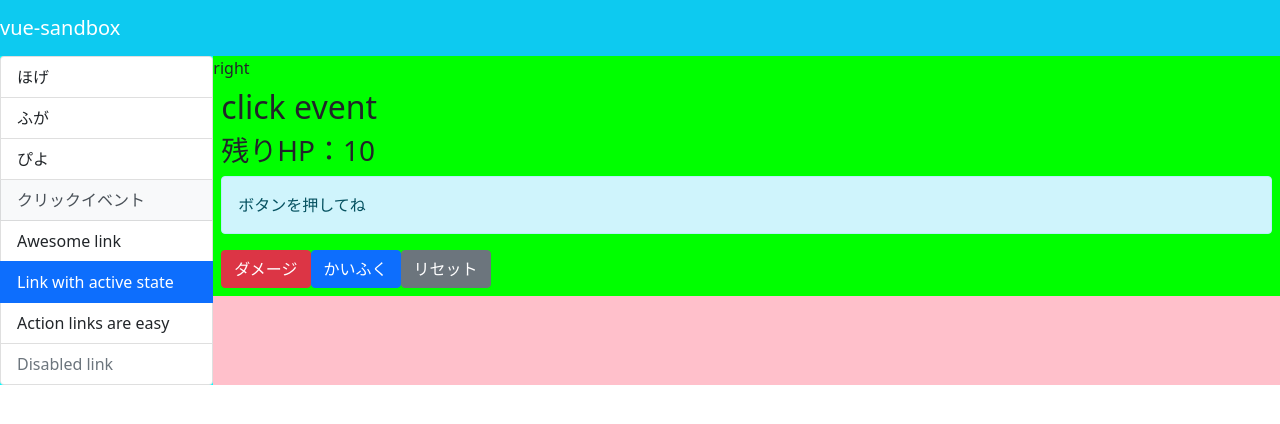
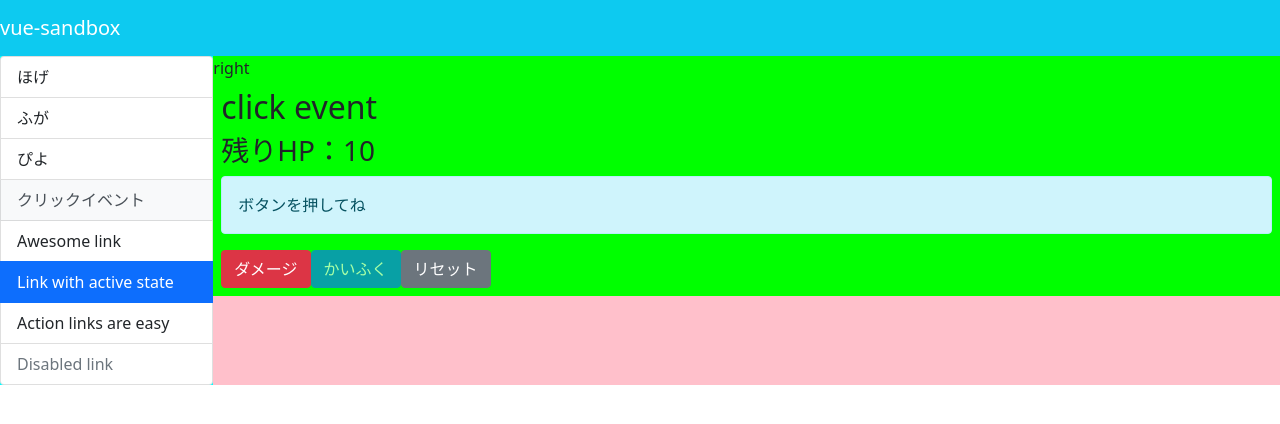
Before and after one commit to kyoruni/vue-sandbox, a Vue app: page / in a window 1280 px wide. Both pictures are taken after a click on the button "クリックイベント". Shown: the top 424 px of the page. Built offline with nearby package versions, Linux system fonts and the light colour scheme.

Commit message:
:wrench: クリックイベント：HPが最大値・最小値の時、対応したボタンを押下不可

```diff
--- a/src/components/pages/ClickEvent.vue
+++ b/src/components/pages/ClickEvent.vue
@@ -5,8 +5,8 @@
     <b-alert show variant="info" v-if="showAlertInfo">{{ message }}</b-alert>
     <b-alert show variant="danger" v-if="showAlertDanger">{{ message }}</b-alert>
     <b-alert show variant="success" v-if="showAlertSuccess">{{ message }}</b-alert>
-    <b-button variant="danger" @click="clickDamage()">ダメージ</b-button>
-    <b-button variant="primary" @click="clickRecovery()">かいふく</b-button>
+    <b-button variant="danger" @click="clickDamage()" :disabled="isDisabledDamageButton">ダメージ</b-button>
+    <b-button variant="primary" @click="clickRecovery()" :disabled="isDisabledRecoveryButton">かいふく</b-button>
     <b-button variant="secondary" @click="clickReset()">リセット</b-button>
   </div>
 </template>
@@ -36,6 +36,12 @@ export default {
     },
     minHp () {
       return 0
+    },
+    isDisabledDamageButton () {
+      return this.hp === this.minHp
+    },
+    isDisabledRecoveryButton () {
+      return this.hp === this.maxHp
     },
   },
   methods: {
```
